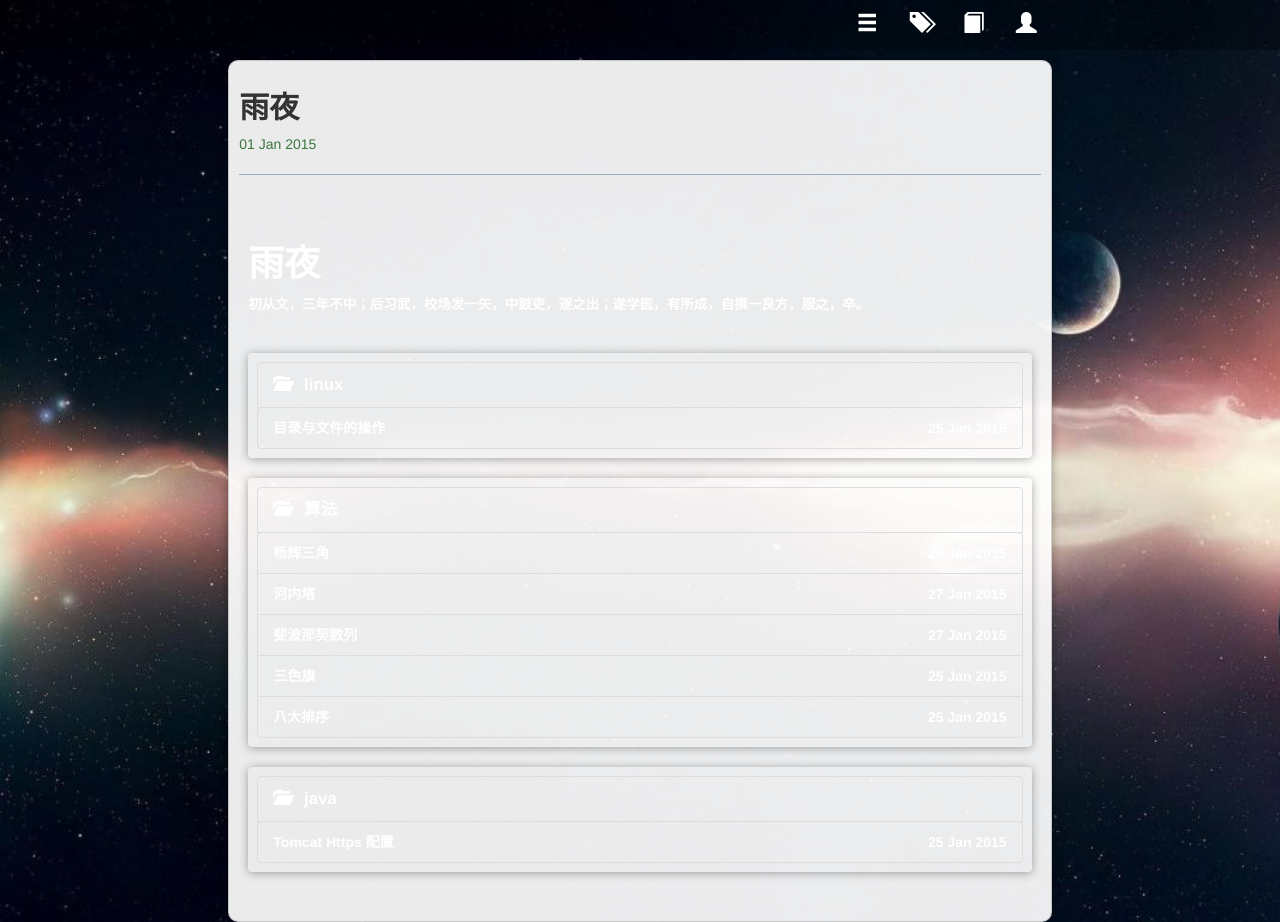
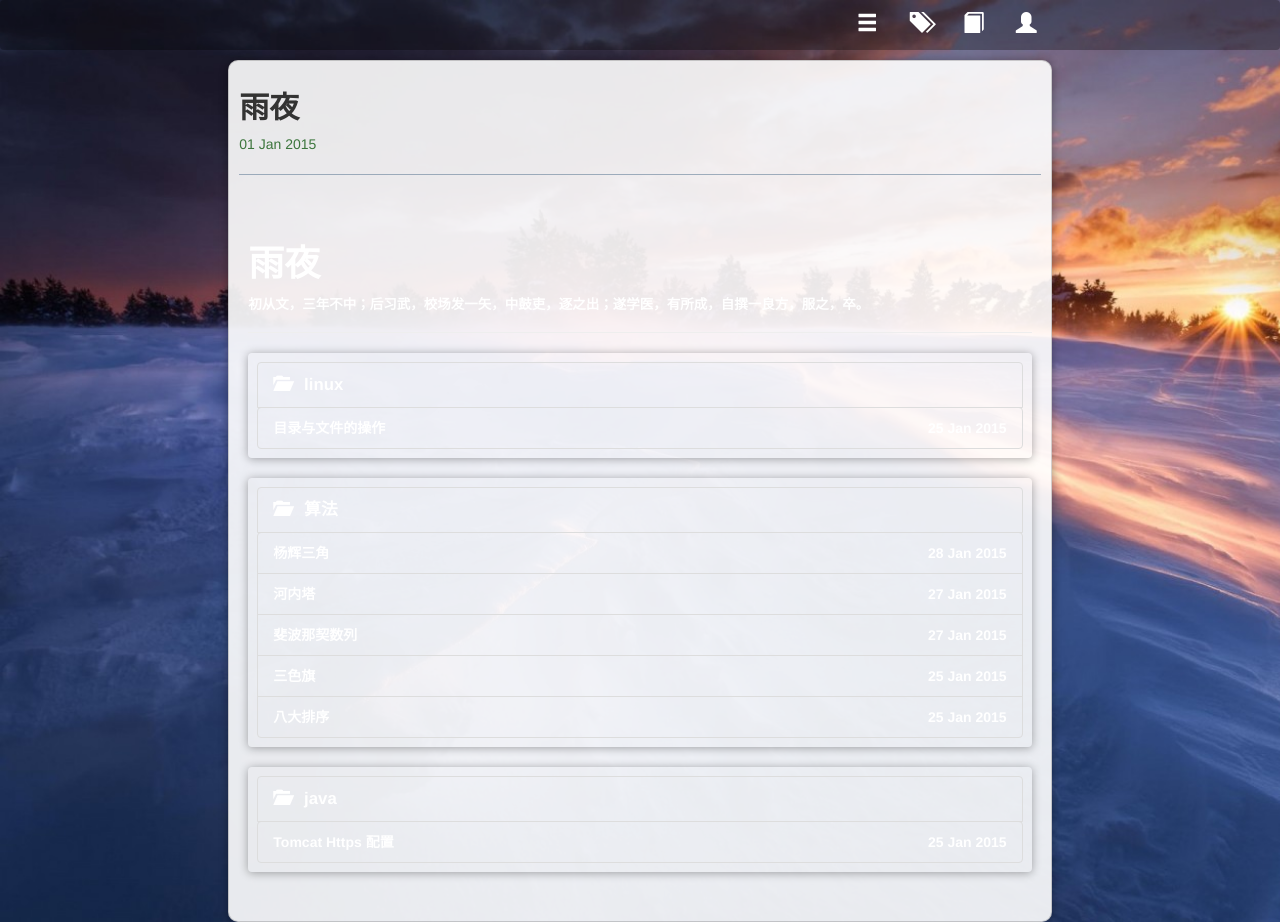
Before and after one commit to bit-ranger/blog, a Jekyll site: the page built from index.html, in a window 1280 px wide and 922 px high. Built offline with Jekyll 4.4.1, drawn with Linux system fonts in a browser that asks for light colours; nearby versions of some CDN libraries; Markdown is read by kramdown in place of the engine named in the settings.

Commit message:
更换壁纸

```diff
--- a/css/style.css
+++ b/css/style.css
@@ -29,7 +29,7 @@
 }
 .wrapper {
     padding: 10px 10px 20px 10px;
-    background-color: rgba(255,255,255,0.92);
+    background-color: rgba(255,255,255,0.9);
     border: 1px solid rgba(0,0,0,0.16667);
     box-shadow: 0 1px 10px rgba(0,0,0,0.33333);
     border-radius: 10px;
@@ -45,11 +45,12 @@
 }
 .fixed-background {
     background-color: #222;
+    background-image: url(/css/background-img.jpg);
     width:100%;
     height:100%;
     position:fixed;
+    background-size: cover;
     z-index:-999;
-    background-size: cover;
 }
 .clear-background {
     background: none;
@@ -62,24 +63,16 @@
     font-weight: bold;
 }
 .pager-btn {
-    background-color: rgba(0,0,0,.2);
+    background-color: rgba(0,0,0,0.2);
     color:#fff;
 }
 .pager-btn:hover {
-    background-color: rgba(0,0,0,.3);
+    background-color: rgba(0,0,0,0.3);
     color:#fff;
 }
 
 /****  response  ****/
-@media screen and (min-width: 768px) {
-    .fixed-background {
-        background-image: url(/css/background-img.jpg);
-    }
-}
 @media screen and (max-width: 768px) {
-    .fixed-background {
-        background-image: url(/css/background-img-mobile.jpg);
-    }
     .overspread {
         padding: 0px 0px 0px 0px;
     }
@@ -94,6 +87,6 @@
   color: #fff;
 }
 a.list-group-item:hover {
-    background-color: rgba(0,0,0,.3);
+    background-color: rgba(0,0,0,0.3);
     color:#fff;
 }
```
Also changed, not shown: css/background-img.jpg.
